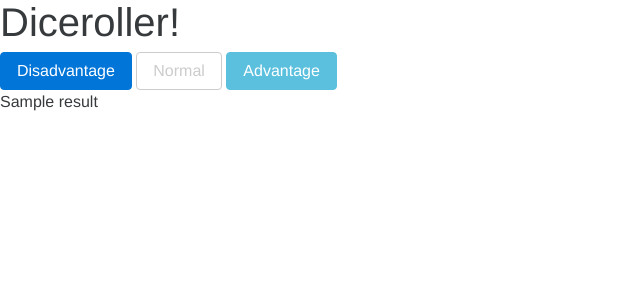
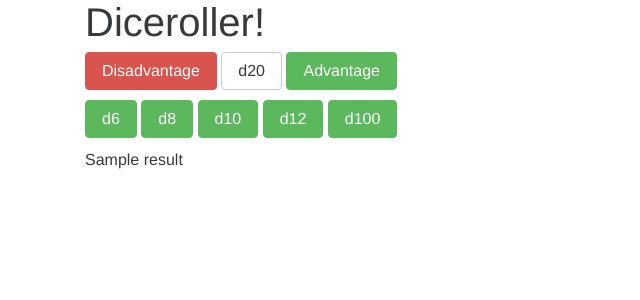
Before and after one commit to ArranCw/diceroller, a Python web app: template templates/homepage.html in a window 1280 px wide. Shown: the top 300 px of the page, without its empty margins (0-640 px from the left). Run offline with Jinja, Linux system fonts and the light colour scheme; the template is opened without the code that fills it: most values are stand-ins (such as "Sample title", 1, 10 or a date in 2020).

Commit message:
Added support for more dice
Prettified everything, added d4 through to d100, refactored advantage/disadvantage logic

```diff
--- a/static/main.css
+++ b/static/main.css
@@ -0,0 +1,3 @@
+.form-row {
+    margin-bottom: 10px;
+}
--- a/templates/homepage.html
+++ b/templates/homepage.html
@@ -5,12 +5,21 @@
         <link rel="stylesheet" type="text/css" href="/static/bootstrap.css">
         <link rel="stylesheet" type="text/css" href="/static/main.css">
     </head>
-    <body>
+    <body class="container" >
         <h1>Diceroller!</h1>
         <form method="post">
-            <button type="submit" class="btn btn-primary" name="roll" value="disadvantage">Disadvantage</button>
-            <button type="submit" class="btn btn-secondary-outline" name="roll" value="normal">Normal</button>
-            <button type="submit" class="btn btn-info" name="roll" value="advantage">Advantage</button>
+            <div class="form-row">
+                <button type="submit" class="btn btn-danger" name="roll" value="disadvantage">Disadvantage</button>
+                <button type="submit" class="btn btn-secondary" name="sides" value="20">d20</button>
+                <button type="submit" class="btn btn-success" name="roll" value="advantage">Advantage</button>
+            </div>
+            <div class="form-row">
+                <button type="submit" class="btn btn-success" name="sides" value="6">d6</button>
+                <button type="submit" class="btn btn-success" name="sides" value="8">d8</button>
+                <button type="submit" class="btn btn-success" name="sides" value="10">d10</button>
+                <button type="submit" class="btn btn-success" name="sides" value="12">d12</button>
+                <button type="submit" class="btn btn-success" name="sides" value="100">d100</button>
+            </div>
         </form>
         {{result}}
     </body>
```
Also changed, not shown: handlers.py (+9 -8 lines).
